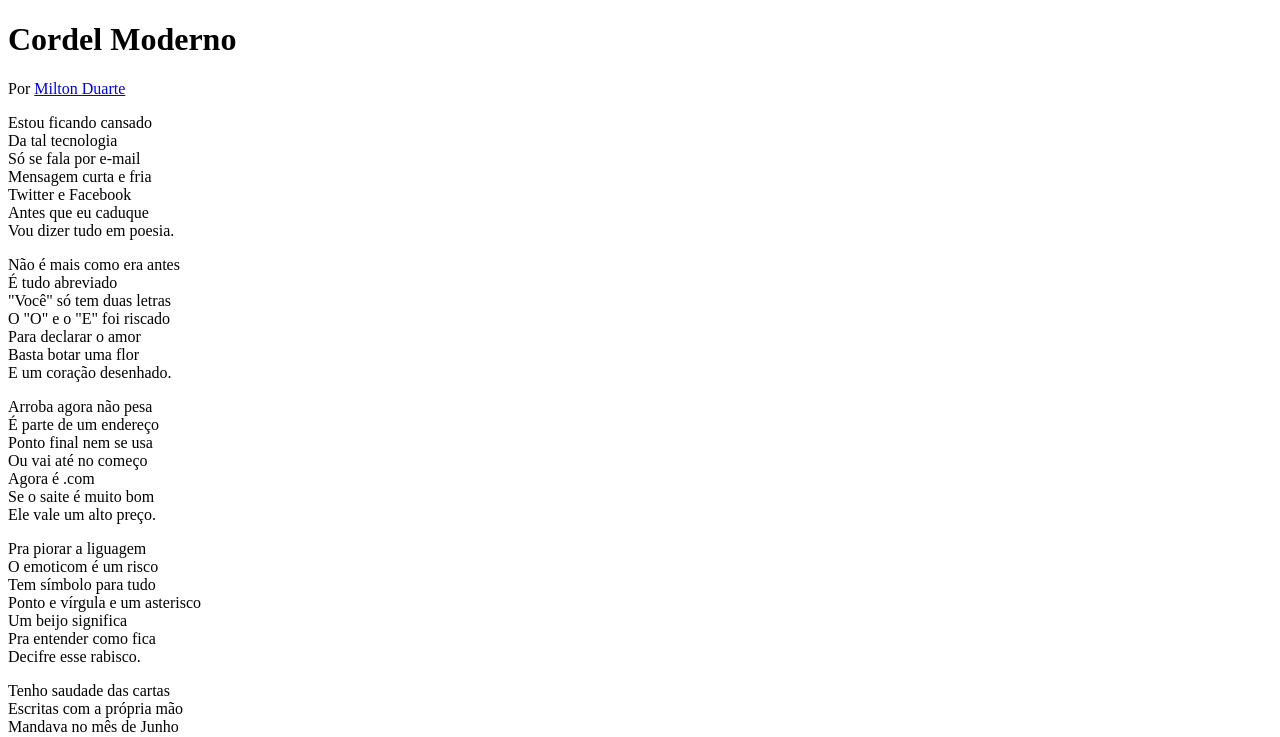
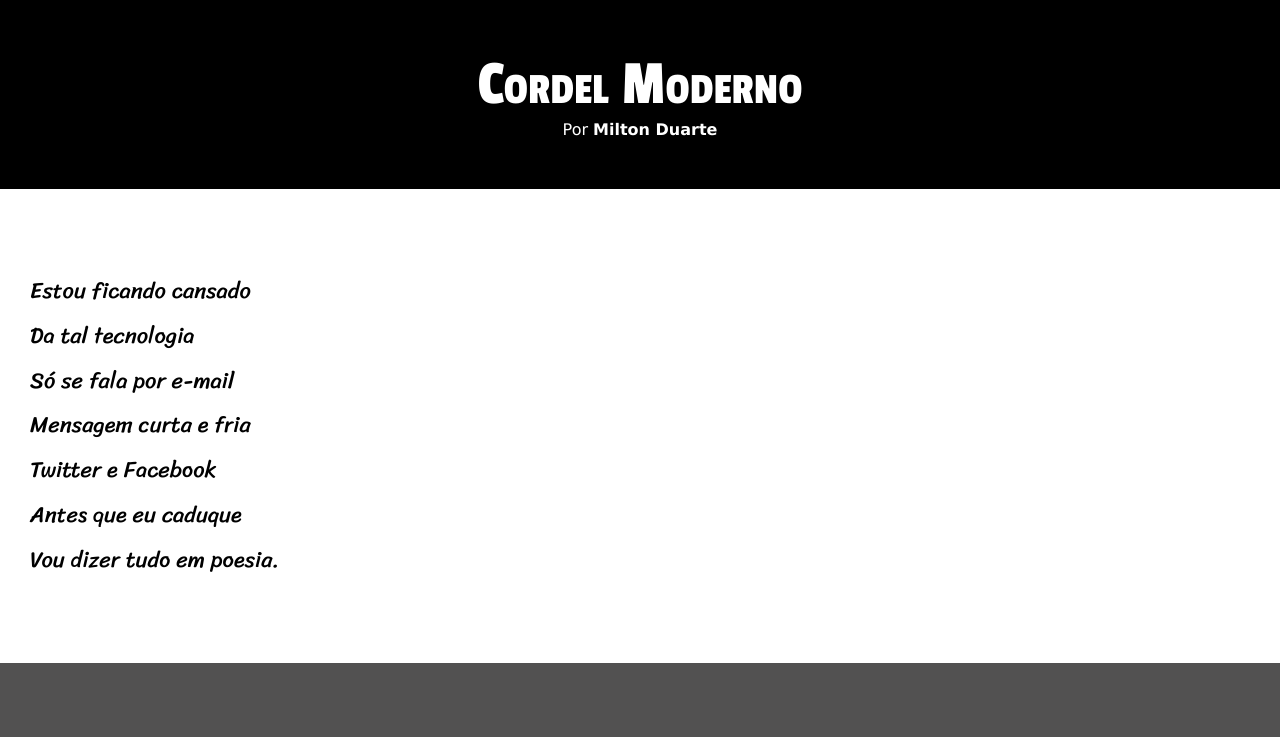
Before and after one commit to RicardoPradoRibeiro/html-css, a plain HTML site: page Modulo3/Projeto-cordel-moderno/index.html in a window 1280 px wide. Shown: the top 737 px of the page. Drawn offline with Linux system fonts and the light colour scheme.

Commit message:
Atualizações no estilo

```diff
--- a/Modulo3/Projeto-cordel-moderno/estilo/style.css
+++ b/Modulo3/Projeto-cordel-moderno/estilo/style.css
@@ -1 +1,82 @@
 @charset "UTF-8";
+
+@import url('https://fonts.googleapis.com/css2?family=Passion+One&family=Sriracha&display=swap');
+
+:root{
+    --font1: Verdana, Geneva, Tahoma, sans-serif;
+    --font2: 'Passion One', 'cursive';
+    --font3: 'Sriracha', 'cursive';
+}
+
+*{
+
+    margin: 0px;
+    padding: 0px;
+    font-size: 1em;
+}
+html,body{
+    min-height: 100vh;
+    background-color: darkgray;
+    font-family: var(--font1);
+}
+
+header{
+    background-color: black;
+    color: white;
+    text-align: center;
+
+}
+header h1{
+    font: var(--font2);
+    padding-top: 50px;
+    font-variant: small-caps;
+    font-family: var(--font2);
+    font-size: 4em;
+}
+header p{
+    padding-bottom: 50px;
+
+}
+section{
+    font-family: var(--font3);
+    padding-top: 10vh;
+    padding-bottom: 10vh;
+    line-height: 2em;
+    padding-left: 30px;
+    font-size: 1.4em;
+}
+a{
+    color: white;
+    text-decoration: none;
+    font-weight: bold;
+}
+
+a:hover{
+    text-decoration: underline;
+
+}
+
+.normal{
+    background-color: white;
+    color: black;
+}
+
+.imagem{
+    background-color: rgb(82, 81, 81);
+    color: white;
+
+
+}
+.imagem p {
+    display: inline-block;
+    background-color: rgba(0, 0, 0, 0.212);
+    padding: 5px;
+
+}
+
+footer{
+    color: white;
+    background-color: black;
+    text-align: center;
+    padding: 10px;
+}
--- a/Modulo3/Projeto-cordel-moderno/index.html
+++ b/Modulo3/Projeto-cordel-moderno/index.html
@@ -18,7 +18,7 @@
 
     <main>
 
-        <section>
+        <section class="normal">
                 <p>
                     Estou ficando cansado <br>
                     Da tal tecnologia <br>
@@ -31,7 +31,7 @@
         </section>
 
 
-        <section>
+        <section class="imagem">
                 <p>
                     Não é mais como era antes <br>
                     É tudo abreviado <br>
@@ -44,7 +44,7 @@
         </section>
 
 
-         <section>
+         <section class="normal">
                 <p>
                     Arroba agora não pesa <br>
                     É parte de um endereço <br>
@@ -68,7 +68,7 @@
 
 
 
-         <section>
+         <section class="imagem">
                 <p>
                     Tenho saudade das cartas <br>
                     Escritas com a própria mão <br>
@@ -82,7 +82,7 @@
 
 
 
-        <section>
+        <section class="normal">
                 <p>
                     Agora, escrevo e envio <br>
                     Chegando na mesma hora <br>
```
